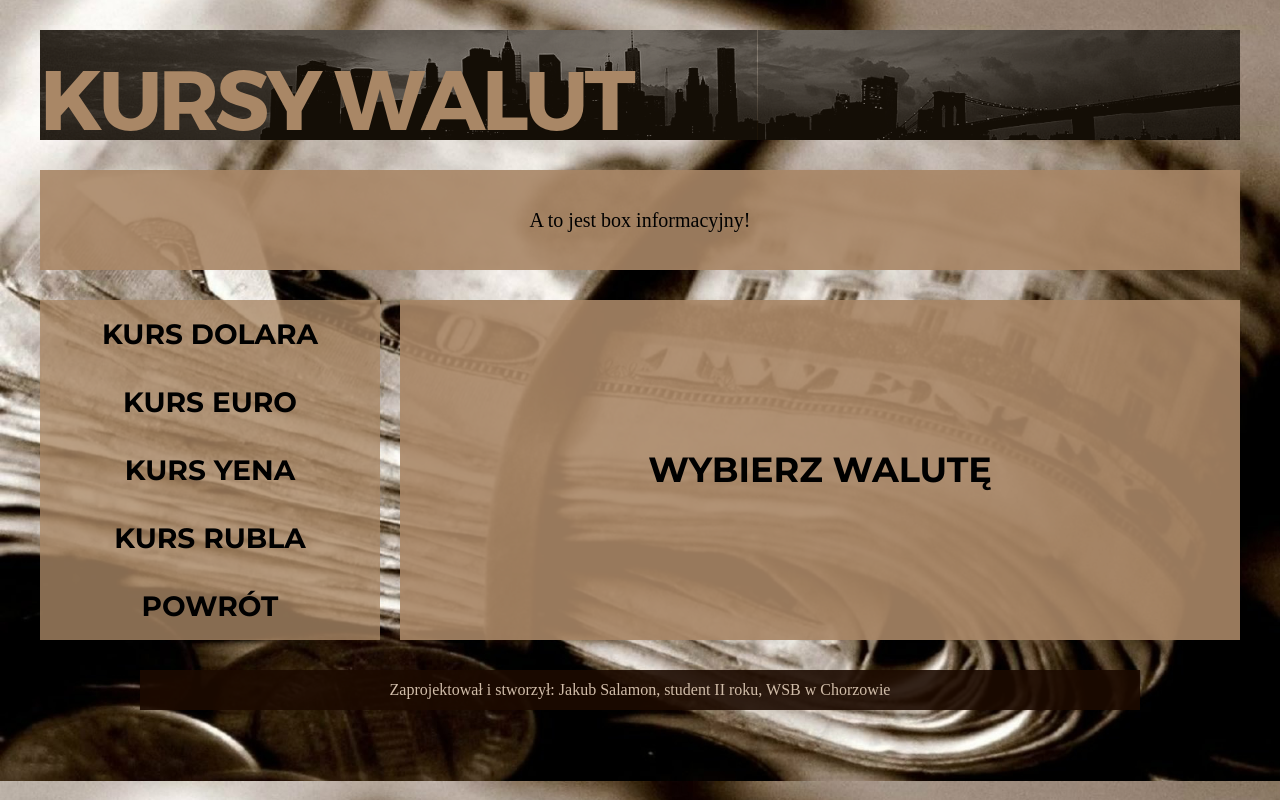
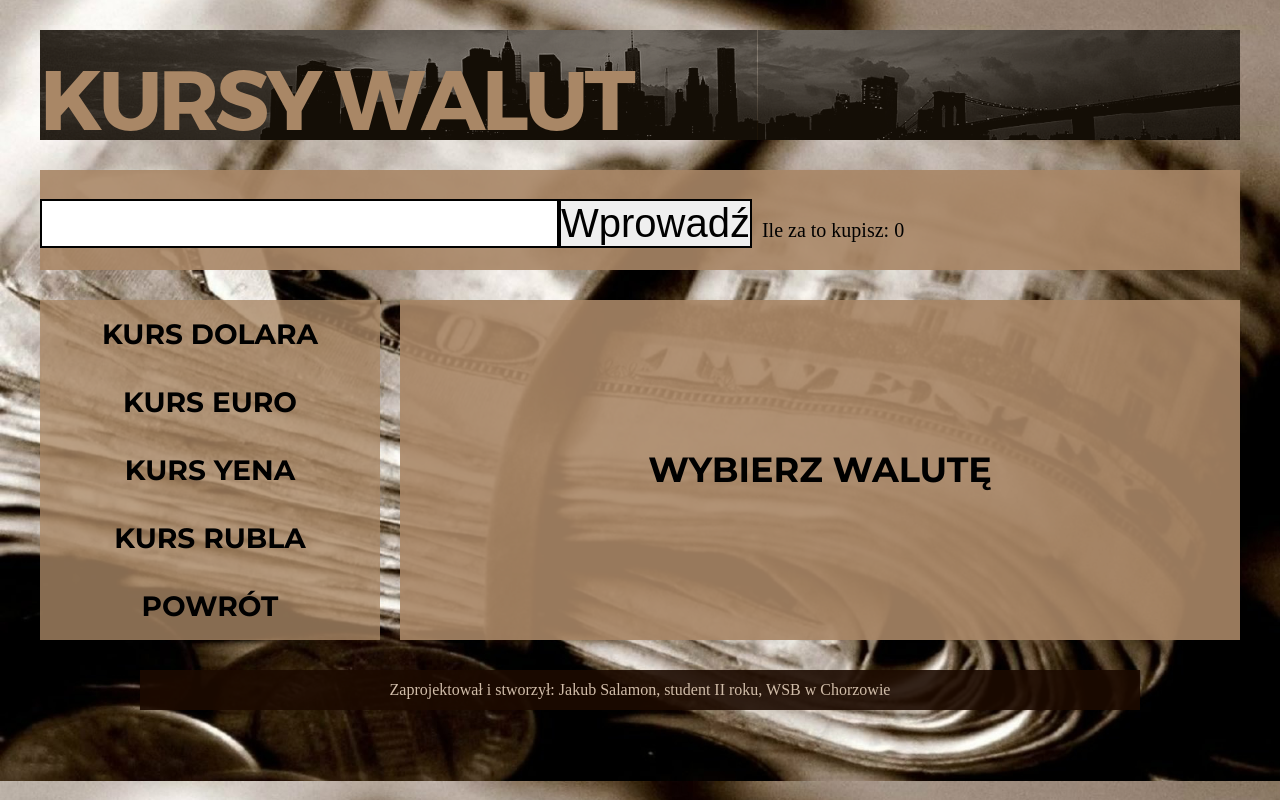
Before and after one commit to jakubsalamon/exchangeRates, a React (Create React App) app: page / in a window 1280 px wide. Built offline with nearby package versions, Linux system fonts and the light colour scheme.

Commit message:
add calc component and add very provizorical ux interface

```diff
--- /dev/null
+++ b/src/components/calculator.jsx
@@ -0,0 +1,33 @@
+import React, { Component } from 'react';
+import '../css/calc.css';
+
+class Calculator extends Component {
+    state = {
+        yourMoney: 0
+     }
+
+     handleInputChange(e) {
+         console.log("ty ciulu");
+         console.log(e.target.value);
+         this.setState({
+             yourMoney: this.e.target.value
+         })
+     }
+
+    render() {
+        return (
+            <>
+            <div className = "calc">
+
+                <input onChange = {this.handleInputChange} type = "text"></input>
+                <button>Wprowadź</button>
+                <p className = "result">Ile za to kupisz: {this.state.yourMoney}</p>
+
+            </div>
+
+            </>
+         );
+    }
+}
+
+export default Calculator;
--- a/src/components/container.jsx
+++ b/src/components/container.jsx
@@ -7,7 +7,7 @@ import '../css/container.css';
 
 class Container extends Component {
     state = {
-
+       calcState: "none"
      };
 
         moneyGeter01 = () => {
--- a/src/components/infobox.jsx
+++ b/src/components/infobox.jsx
@@ -1,12 +1,13 @@
 import React, { Component } from 'react';
 import '../css/infobox.css';
+import Calculator from './calculator';
 
 class Infobox extends Component {
     state = {  }
     render() {
         return (
             <div className = "infobox">
-            <p>A to jest box informacyjny!</p>
+            <Calculator/>
             </div>
          );
     }
--- /dev/null
+++ b/src/css/calc.css
@@ -0,0 +1,19 @@
+.calc {
+    text-align: left;
+    overflow: hidden;
+}
+.calc p {
+    box-sizing: border-box;
+    margin: 10px;
+
+    display: inline-block;
+
+
+    font-size: 20px;
+
+}
+.calc button, input {
+    font-size: 40px;
+    border: black 2px solid;
+    outline: none;
+}
```
Also changed, not shown: src/brudnopis.js (added, +15 -0 lines).
